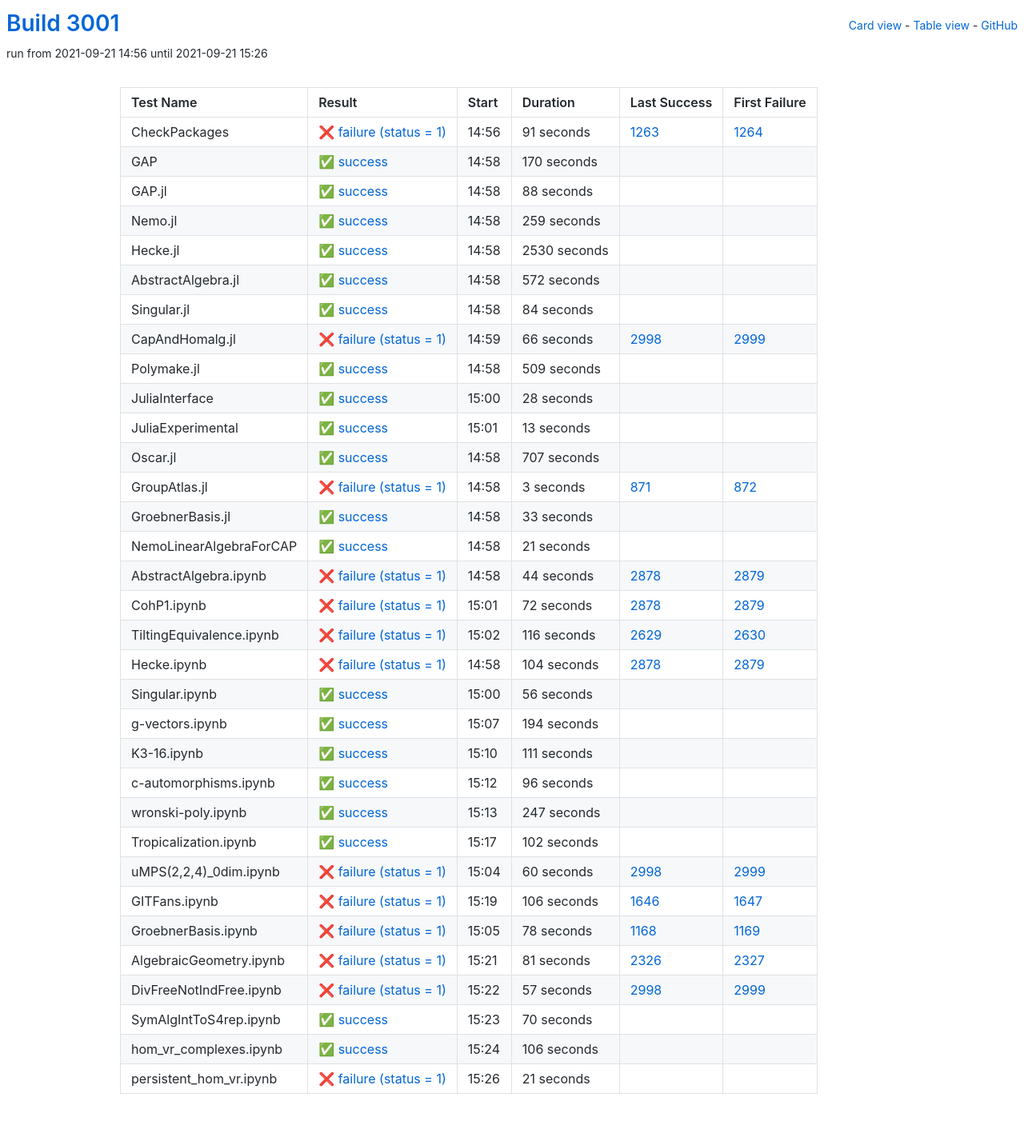
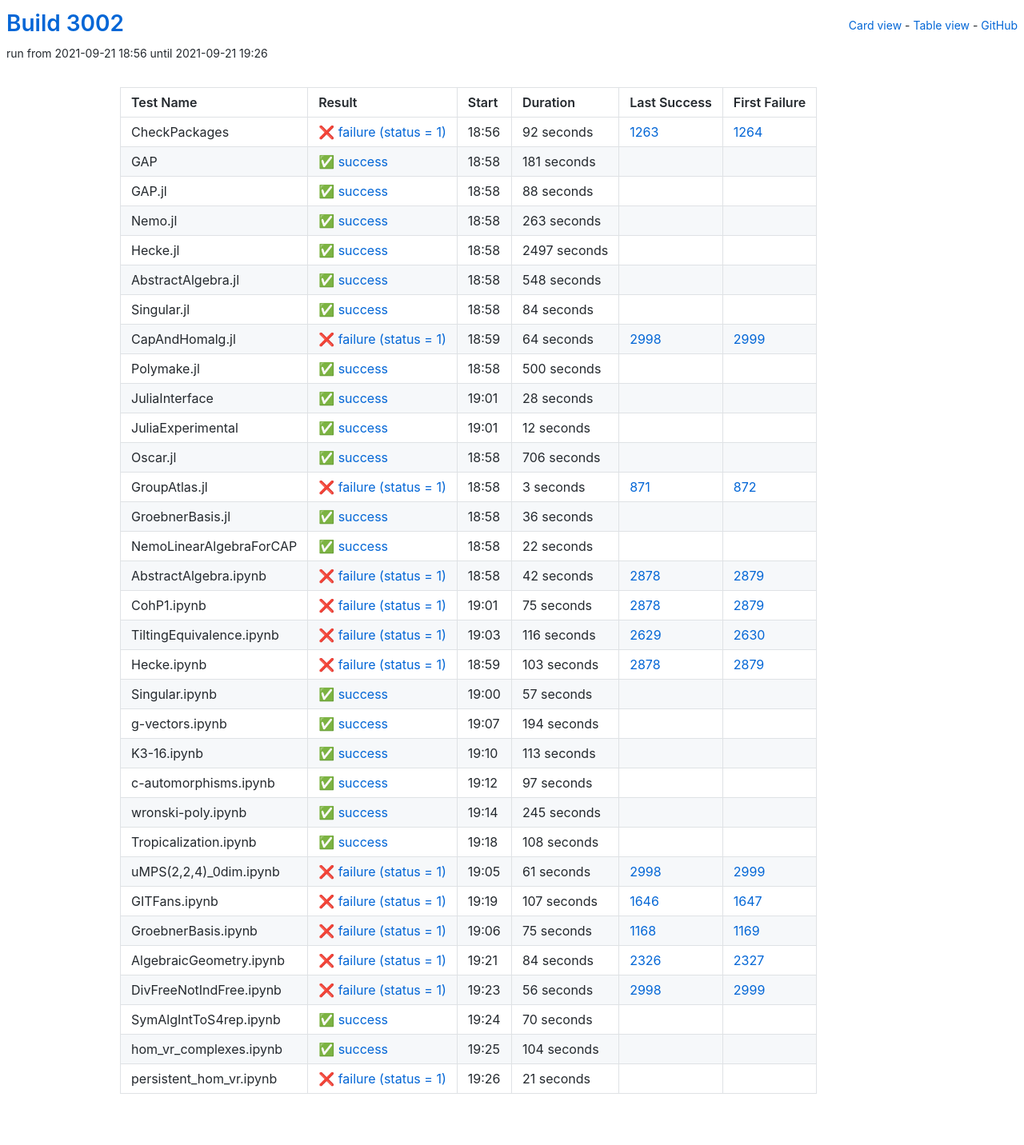
Before and after one commit to oscar-system/oscar-ci-status-stable, a Jekyll site: the page built from table.html, in a window 1280 px wide. Shown: the whole page at 80% size. Built offline with Jekyll 4.4.1, drawn with Linux system fonts in a browser that asks for light colours.

Commit message:
Build #3002

```diff
--- a/_data/ci.yml
+++ b/_data/ci.yml
@@ -1,6 +1,6 @@
 ---
-build: 3001
-build_url: https://oscarci.mathematik.uni-kl.de/job/oscar-stable/3001/
+build: 3002
+build_url: https://oscarci.mathematik.uni-kl.de/job/oscar-stable/3002/
 job: oscar-stable
 organization: oscar-system
 repo: oscar-ci-status-stable
@@ -8,32 +8,32 @@ repourl: https://github.com/oscar-system/oscar-ci-status-stable
 tests:
 - name: CheckPackages
   id: checkpackages
-  log: https://oscarci.mathematik.uni-kl.de/job/oscar-stable/3001/artifact/logs/build-3001/CheckPackages.log
-  start: 2021-09-21 14:56
+  log: https://oscarci.mathematik.uni-kl.de/job/oscar-stable/3002/artifact/logs/build-3002/CheckPackages.log
+  start: 2021-09-21 18:56
   success: false
   exitcode: 1
   status: failure
-  duration: 91
+  duration: 92
   last_success: 1263
   last_success_url: https://oscarci.mathematik.uni-kl.de/job/oscar-stable/1263/
   first_failure: 1264
   first_failure_url: https://oscarci.mathematik.uni-kl.de/job/oscar-stable/1264/
 - name: GAP
   id: gap
-  log: https://oscarci.mathematik.uni-kl.de/job/oscar-stable/3001/artifact/logs/build-3001/GAP.log
-  start: 2021-09-21 14:58
+  log: https://oscarci.mathematik.uni-kl.de/job/oscar-stable/3002/artifact/logs/build-3002/GAP.log
+  start: 2021-09-21 18:58
   success: true
   exitcode: 0
   status: success
-  duration: 170
+  duration: 181
   last_success: false
   last_success_url:
   first_failure: false
   first_failure_url:
 - name: GAP.jl
   id: gap-jl
-  log: https://oscarci.mathematik.uni-kl.de/job/oscar-stable/3001/artifact/logs/build-3001/GAP.jl.log
-  start: 2021-09-21 14:58
+  log: https://oscarci.mathematik.uni-kl.de/job/oscar-stable/3002/artifact/logs/build-3002/GAP.jl.log
+  start: 2021-09-21 18:58
   success: true
   exitcode: 0
   status: success
@@ -44,44 +44,44 @@ tests:
   first_failure_url:
 - name: Nemo.jl
   id: nemo-jl
-  log: https://oscarci.mathematik.uni-kl.de/job/oscar-stable/3001/artifact/logs/build-3001/Nemo.jl.log
-  start: 2021-09-21 14:58
+  log: https://oscarci.mathematik.uni-kl.de/job/oscar-stable/3002/artifact/logs/build-3002/Nemo.jl.log
+  start: 2021-09-21 18:58
   success: true
   exitcode: 0
   status: success
-  duration: 259
+  duration: 263
   last_success: false
   last_success_url:
   first_failure: false
   first_failure_url:
 - name: Hecke.jl
   id: hecke-jl
-  log: https://oscarci.mathematik.uni-kl.de/job/oscar-stable/3001/artifact/logs/build-3001/Hecke.jl.log
-  start: 2021-09-21 14:58
+  log: https://oscarci.mathematik.uni-kl.de/job/oscar-stable/3002/artifact/logs/build-3002/Hecke.jl.log
+  start: 2021-09-21 18:58
   success: true
   exitcode: 0
   status: success
-  duration: 2530
+  duration: 2497
   last_success: false
   last_success_url:
   first_failure: false
   first_failure_url:
 - name: AbstractAlgebra.jl
   id: abstractalgebra-jl
-  log: https://oscarci.mathematik.uni-kl.de/job/oscar-stable/3001/artifact/logs/build-3001/AbstractAlgebra.jl.log
-  start: 2021-09-21 14:58
+  log: https://oscarci.mathematik.uni-kl.de/job/oscar-stable/3002/artifact/logs/build-3002/AbstractAlgebra.jl.log
+  start: 2021-09-21 18:58
   success: true
   exitcode: 0
   status: success
-  duration: 572
+  duration: 548
   last_success: false
   last_success_url:
   first_failure: false
   first_failure_url:
 - name: Singular.jl
   id: singular-jl
-  log: https://oscarci.mathematik.uni-kl.de/job/oscar-stable/3001/artifact/logs/build-3001/Singular.jl.log
-  start: 2021-09-21 14:58
+  log: https://oscarci.mathematik.uni-kl.de/job/oscar-stable/3002/artifact/logs/build-3002/Singular.jl.log
+  start: 2021-09-21 18:58
   success: true
   exitcode: 0
   status: success
@@ -92,32 +92,32 @@ tests:
   first_failure_url:
 - name: CapAndHomalg.jl
   id: capandhomalg-jl
-  log: https://oscarci.mathematik.uni-kl.de/job/oscar-stable/3001/artifact/logs/build-3001/CapAndHomalg.jl.log
-  start: 2021-09-21 14:59
+  log: https://oscarci.mathematik.uni-kl.de/job/oscar-stable/3002/artifact/logs/build-3002/CapAndHomalg.jl.log
+  start: 2021-09-21 18:59
   success: false
   exitcode: 1
   status: failure
-  duration: 66
+  duration: 64
   last_success: 2998
   last_success_url: https://oscarci.mathematik.uni-kl.de/job/oscar-stable/2998/
   first_failure: 2999
   first_failure_url: https://oscarci.mathematik.uni-kl.de/job/oscar-stable/2999/
 - name: Polymake.jl
   id: polymake-jl
-  log: https://oscarci.mathematik.uni-kl.de/job/oscar-stable/3001/artifact/logs/build-3001/Polymake.jl.log
-  start: 2021-09-21 14:58
+  log: https://oscarci.mathematik.uni-kl.de/job/oscar-stable/3002/artifact/logs/build-3002/Polymake.jl.log
+  start: 2021-09-21 18:58
   success: true
   exitcode: 0
   status: success
-  duration: 509
+  duration: 500
   last_success: false
   last_success_url:
   first_failure: false
   first_failure_url:
 - name: JuliaInterface
   id: juliainterface
-  log: https://oscarci.mathematik.uni-kl.de/job/oscar-stable/3001/artifact/logs/build-3001/JuliaInterface.log
-  start: 2021-09-21 15:00
+  log: https://oscarci.mathematik.uni-kl.de/job/oscar-stable/3002/artifact/logs/build-3002/JuliaInterface.log
+  start: 2021-09-21 19:01
   success: true
   exitcode: 0
   status: success
@@ -128,32 +128,32 @@ tests:
   first_failure_url:
 - name: JuliaExperimental
   id: juliaexperimental
-  log: https://oscarci.mathematik.uni-kl.de/job/oscar-stable/3001/artifact/logs/build-3001/JuliaExperimental.log
-  start: 2021-09-21 15:01
+  log: https://oscarci.mathematik.uni-kl.de/job/oscar-stable/3002/artifact/logs/build-3002/JuliaExperimental.log
+  start: 2021-09-21 19:01
   success: true
   exitcode: 0
   status: success
-  duration: 13
+  duration: 12
   last_success: false
   last_success_url:
   first_failure: false
   first_failure_url:
 - name: Oscar.jl
   id: oscar-jl
-  log: https://oscarci.mathematik.uni-kl.de/job/oscar-stable/3001/artifact/logs/build-3001/Oscar.jl.log
-  start: 2021-09-21 14:58
+  log: https://oscarci.mathematik.uni-kl.de/job/oscar-stable/3002/artifact/logs/build-3002/Oscar.jl.log
+  start: 2021-09-21 18:58
   success: true
   exitcode: 0
   status: success
-  duration: 707
+  duration: 706
   last_success: false
   last_success_url:
   first_failure: false
   first_failure_url:
 - name: GroupAtlas.jl
   id: groupatlas-jl
-  log: https://oscarci.mathematik.uni-kl.de/job/oscar-stable/3001/artifact/logs/build-3001/GroupAtlas.jl.log
-  start: 2021-09-21 14:58
+  log: https://oscarci.mathematik.uni-kl.de/job/oscar-stable/3002/artifact/logs/build-3002/GroupAtlas.jl.log
+  start: 2021-09-21 18:58
   success: false
   exitcode: 1
   status: failure
@@ -164,56 +164,56 @@ tests:
   first_failure_url: https://oscarci.mathematik.uni-kl.de/job/oscar-stable/872/
 - name: GroebnerBasis.jl
   id: groebnerbasis-jl
-  log: https://oscarci.mathematik.uni-kl.de/job/oscar-stable/3001/artifact/logs/build-3001/GroebnerBasis.jl.log
-  start: 2021-09-21 14:58
+  log: https://oscarci.mathematik.uni-kl.de/job/oscar-stable/3002/artifact/logs/build-3002/GroebnerBasis.jl.log
+  start: 2021-09-21 18:58
   success: true
   exitcode: 0
   status: success
-  duration: 33
+  duration: 36
   last_success: false
   last_success_url:
   first_failure: false
   first_failure_url:
 - name: NemoLinearAlgebraForCAP
   id: nemolinearalgebraforcap
-  log: https://oscarci.mathematik.uni-kl.de/job/oscar-stable/3001/artifact/logs/build-3001/NemoLinearAlgebraForCAP.log
-  start: 2021-09-21 14:58
+  log: https://oscarci.mathematik.uni-kl.de/job/oscar-stable/3002/artifact/logs/build-3002/NemoLinearAlgebraForCAP.log
+  start: 2021-09-21 18:58
   success: true
   exitcode: 0
   status: success
-  duration: 21
+  duration: 22
   last_success: false
   last_success_url:
   first_failure: false
   first_failure_url:
 - name: AbstractAlgebra.ipynb
   id: abstractalgebra-ipynb
-  log: https://oscarci.mathematik.uni-kl.de/job/oscar-stable/3001/artifact/logs/build-3001/AbstractAlgebra.ipynb.log
-  start: 2021-09-21 14:58
+  log: https://oscarci.mathematik.uni-kl.de/job/oscar-stable/3002/artifact/logs/build-3002/AbstractAlgebra.ipynb.log
+  start: 2021-09-21 18:58
   success: false
   exitcode: 1
   status: failure
-  duration: 44
+  duration: 42
   last_success: 2878
   last_success_url: https://oscarci.mathematik.uni-kl.de/job/oscar-stable/2878/
   first_failure: 2879
   first_failure_url: https://oscarci.mathematik.uni-kl.de/job/oscar-stable/2879/
 - name: CohP1.ipynb
   id: cohp1-ipynb
-  log: https://oscarci.mathematik.uni-kl.de/job/oscar-stable/3001/artifact/logs/build-3001/CohP1.ipynb.log
-  start: 2021-09-21 15:01
+  log: https://oscarci.mathematik.uni-kl.de/job/oscar-stable/3002/artifact/logs/build-3002/CohP1.ipynb.log
+  start: 2021-09-21 19:01
   success: false
   exitcode: 1
   status: failure
-  duration: 72
+  duration: 75
   last_success: 2878
   last_success_url: https://oscarci.mathematik.uni-kl.de/job/oscar-stable/2878/
   first_failure: 2879
   first_failure_url: https://oscarci.mathematik.uni-kl.de/job/oscar-stable/2879/
 - name: TiltingEquivalence.ipynb
   id: tiltingequivalence-ipynb
-  log: https://oscarci.mathematik.uni-kl.de/job/oscar-stable/3001/artifact/logs/build-3001/TiltingEquivalence.ipynb.log
-  start: 2021-09-21 15:02
+  log: https://oscarci.mathematik.uni-kl.de/job/oscar-stable/3002/artifact/logs/build-3002/TiltingEquivalence.ipynb.log
+  start: 2021-09-21 19:03
   success: false
   exitcode: 1
   status: failure
@@ -224,32 +224,32 @@ tests:
   first_failure_url: https://oscarci.mathematik.uni-kl.de/job/oscar-stable/2630/
 - name: Hecke.ipynb
   id: hecke-ipynb
-  log: https://oscarci.mathematik.uni-kl.de/job/oscar-stable/3001/artifact/logs/build-3001/Hecke.ipynb.log
-  start: 2021-09-21 14:58
+  log: https://oscarci.mathematik.uni-kl.de/job/oscar-stable/3002/artifact/logs/build-3002/Hecke.ipynb.log
+  start: 2021-09-21 18:59
   success: false
   exitcode: 1
   status: failure
-  duration: 104
+  duration: 103
   last_success: 2878
   last_success_url: https://oscarci.mathematik.uni-kl.de/job/oscar-stable/2878/
   first_failure: 2879
   first_failure_url: https://oscarci.mathematik.uni-kl.de/job/oscar-stable/2879/
 - name: Singular.ipynb
   id: singular-ipynb
-  log: https://oscarci.mathematik.uni-kl.de/job/oscar-stable/3001/artifact/logs/build-3001/Singular.ipynb.log
-  start: 2021-09-21 15:00
+  log: https://oscarci.mathematik.uni-kl.de/job/oscar-stable/3002/artifact/logs/build-3002/Singular.ipynb.log
+  start: 2021-09-21 19:00
   success: true
   exitcode: 0
   status: success
-  duration: 56
+  duration: 57
   last_success: false
   last_success_url:
   first_failure: false
   first_failure_url:
 - name: g-vectors.ipynb
   id: g-vectors-ipynb
-  log: https://oscarci.mathematik.uni-kl.de/job/oscar-stable/3001/artifact/logs/build-3001/g-vectors.ipynb.log
-  start: 2021-09-21 15:07
+  log: https://oscarci.mathematik.uni-kl.de/job/oscar-stable/3002/artifact/logs/build-3002/g-vectors.ipynb.log
+  start: 2021-09-21 19:07
   success: true
   exitcode: 0
   status: success
@@ -260,116 +260,116 @@ tests:
   first_failure_url:
 - name: K3-16.ipynb
   id: k3-16-ipynb
-  log: https://oscarci.mathematik.uni-kl.de/job/oscar-stable/3001/artifact/logs/build-3001/K3-16.ipynb.log
-  start: 2021-09-21 15:10
+  log: https://oscarci.mathematik.uni-kl.de/job/oscar-stable/3002/artifact/logs/build-3002/K3-16.ipynb.log
+  start: 2021-09-21 19:10
   success: true
   exitcode: 0
   status: success
-  duration: 111
+  duration: 113
   last_success: false
   last_success_url:
   first_failure: false
   first_failure_url:
 - name: c-automorphisms.ipynb
   id: c-automorphisms-ipynb
-  log: https://oscarci.mathematik.uni-kl.de/job/oscar-stable/3001/artifact/logs/build-3001/c-automorphisms.ipynb.log
-  start: 2021-09-21 15:12
+  log: https://oscarci.mathematik.uni-kl.de/job/oscar-stable/3002/artifact/logs/build-3002/c-automorphisms.ipynb.log
+  start: 2021-09-21 19:12
   success: true
   exitcode: 0
   status: success
-  duration: 96
+  duration: 97
   last_success: false
   last_success_url:
   first_failure: false
   first_failure_url:
 - name: wronski-poly.ipynb
   id: wronski-poly-ipynb
-  log: https://oscarci.mathematik.uni-kl.de/job/oscar-stable/3001/artifact/logs/build-3001/wronski-poly.ipynb.log
-  start: 2021-09-21 15:13
+  log: https://oscarci.mathematik.uni-kl.de/job/oscar-stable/3002/artifact/logs/build-3002/wronski-poly.ipynb.log
+  start: 2021-09-21 19:14
   success: true
   exitcode: 0
   status: success
-  duration: 247
+  duration: 245
   last_success: false
   last_success_url:
   first_failure: false
   first_failure_url:
 - name: Tropicalization.ipynb
   id: tropicalization-ipynb
-  log: https://oscarci.mathematik.uni-kl.de/job/oscar-stable/3001/artifact/logs/build-3001/Tropicalization.ipynb.log
-  start: 2021-09-21 15:17
+  log: https://oscarci.mathematik.uni-kl.de/job/oscar-stable/3002/artifact/logs/build-3002/Tropicalization.ipynb.log
+  start: 2021-09-21 19:18
   success: true
   exitcode: 0
   status: success
-  duration: 102
+  duration: 108
   last_success: false
   last_success_url:
   first_failure: false
   first_failure_url:
 - name: uMPS(2,2,4)_0dim.ipynb
   id: umps-2-2-4-0dim-ipynb
-  log: https://oscarci.mathematik.uni-kl.de/job/oscar-stable/3001/artifact/logs/build-3001/uMPS-2-2-4-_0dim.ipynb.log
-  start: 2021-09-21 15:04
+  log: https://oscarci.mathematik.uni-kl.de/job/oscar-stable/3002/artifact/logs/build-3002/uMPS-2-2-4-_0dim.ipynb.log
+  start: 2021-09-21 19:05
   success: false
   exitcode: 1
   status: failure
-  duration: 60
+  duration: 61
   last_success: 2998
   last_success_url: https://oscarci.mathematik.uni-kl.de/job/oscar-stable/2998/
   first_failure: 2999
   first_failure_url: https://oscarci.mathematik.uni-kl.de/job/oscar-stable/2999/
 - name: GITFans.ipynb
   id: gitfans-ipynb
-  log: https://oscarci.mathematik.uni-kl.de/job/oscar-stable/3001/artifact/logs/build-3001/GITFans.ipynb.log
-  start: 2021-09-21 15:19
+  log: https://oscarci.mathematik.uni-kl.de/job/oscar-stable/3002/artifact/logs/build-3002/GITFans.ipynb.log
+  start: 2021-09-21 19:19
   success: false
   exitcode: 1
   status: failure
-  duration: 106
+  duration: 107
   last_success: 1646
   last_success_url: https://oscarci.mathematik.uni-kl.de/job/oscar-stable/1646/
   first_failure: 1647
   first_failure_url: https://oscarci.mathematik.uni-kl.de/job/oscar-stable/1647/
 - name: GroebnerBasis.ipynb
   id: groebnerbasis-ipynb
-  log: https://oscarci.mathematik.uni-kl.de/job/oscar-stable/3001/artifact/logs/build-3001/GroebnerBasis.ipynb.log
-  start: 2021-09-21 15:05
+  log: https://oscarci.mathematik.uni-kl.de/job/oscar-stable/3002/artifact/logs/build-3002/GroebnerBasis.ipynb.log
+  start: 2021-09-21 19:06
   success: false
   exitcode: 1
   status: failure
-  duration: 78
+  duration: 75
   last_success: 1168
   last_success_url: https://oscarci.mathematik.uni-kl.de/job/oscar-stable/1168/
   first_failure: 1169
   first_failure_url: https://oscarci.mathematik.uni-kl.de/job/oscar-stable/1169/
 - name: AlgebraicGeometry.ipynb
   id: algebraicgeometry-ipynb
-  log: https://oscarci.mathematik.uni-kl.de/job/oscar-stable/3001/artifact/logs/build-3001/AlgebraicGeometry.ipynb.log
-  start: 2021-09-21 15:21
+  log: https://oscarci.mathematik.uni-kl.de/job/oscar-stable/3002/artifact/logs/build-3002/AlgebraicGeometry.ipynb.log
+  start: 2021-09-21 19:21
   success: false
   exitcode: 1
   status: failure
-  duration: 81
+  duration: 84
   last_success: 2326
   last_success_url: https://oscarci.mathematik.uni-kl.de/job/oscar-stable/2326/
   first_failure: 2327
   first_failure_url: https://oscarci.mathematik.uni-kl.de/job/oscar-stable/2327/
 - name: DivFreeNotIndFree.ipynb
   id: divfreenotindfree-ipynb
-  log: https://oscarci.mathematik.uni-kl.de/job/oscar-stable/3001/artifact/logs/build-3001/DivFreeNotIndFree.ipynb.log
-  start: 2021-09-21 15:22
+  log: https://oscarci.mathematik.uni-kl.de/job/oscar-stable/3002/artifact/logs/build-3002/DivFreeNotIndFree.ipynb.log
+  start: 2021-09-21 19:23
   success: false
   exitcode: 1
   status: failure
-  duration: 57
+  duration: 56
   last_success: 2998
   last_success_url: https://oscarci.mathematik.uni-kl.de/job/oscar-stable/2998/
   first_failure: 2999
   first_failure_url: https://oscarci.mathematik.uni-kl.de/job/oscar-stable/2999/
 - name: SymAlgIntToS4rep.ipynb
   id: symalginttos4rep-ipynb
-  log: https://oscarci.mathematik.uni-kl.de/job/oscar-stable/3001/artifact/logs/build-3001/SymAlgIntToS4rep.ipynb.log
-  start: 2021-09-21 15:23
+  log: https://oscarci.mathematik.uni-kl.de/job/oscar-stable/3002/artifact/logs/build-3002/SymAlgIntToS4rep.ipynb.log
+  start: 2021-09-21 19:24
   success: true
   exitcode: 0
   status: success
@@ -380,20 +380,20 @@ tests:
   first_failure_url:
 - name: hom_vr_complexes.ipynb
   id: hom-vr-complexes-ipynb
-  log: https://oscarci.mathematik.uni-kl.de/job/oscar-stable/3001/artifact/logs/build-3001/hom_vr_complexes.ipynb.log
-  start: 2021-09-21 15:24
+  log: https://oscarci.mathematik.uni-kl.de/job/oscar-stable/3002/artifact/logs/build-3002/hom_vr_complexes.ipynb.log
+  start: 2021-09-21 19:25
   success: true
   exitcode: 0
   status: success
-  duration: 106
+  duration: 104
   last_success: false
   last_success_url:
   first_failure: false
   first_failure_url:
 - name: persistent_hom_vr.ipynb
   id: persistent-hom-vr-ipynb
-  log: https://oscarci.mathematik.uni-kl.de/job/oscar-stable/3001/artifact/logs/build-3001/persistent_hom_vr.ipynb.log
-  start: 2021-09-21 15:26
+  log: https://oscarci.mathematik.uni-kl.de/job/oscar-stable/3002/artifact/logs/build-3002/persistent_hom_vr.ipynb.log
+  start: 2021-09-21 19:26
   success: false
   exitcode: 1
   status: failure
```
Also changed, not shown: README.md.
